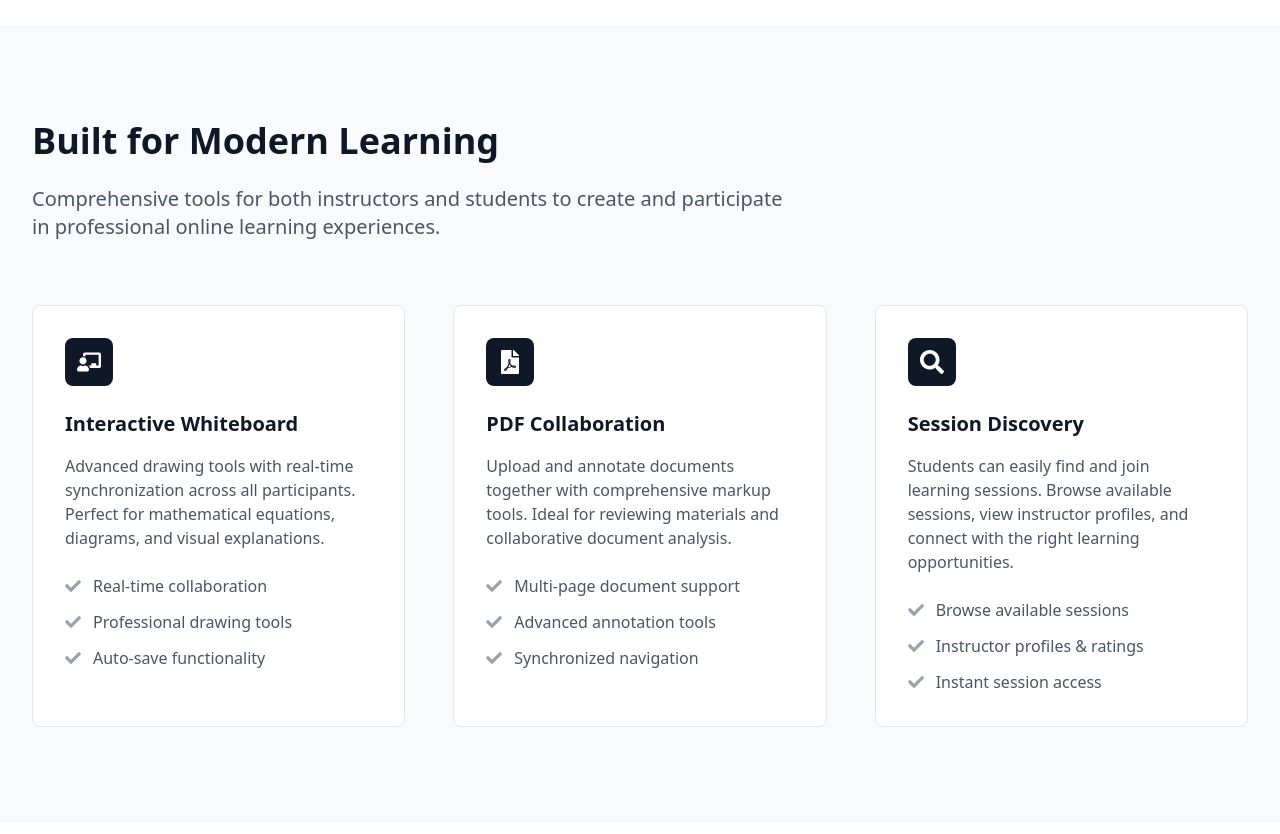
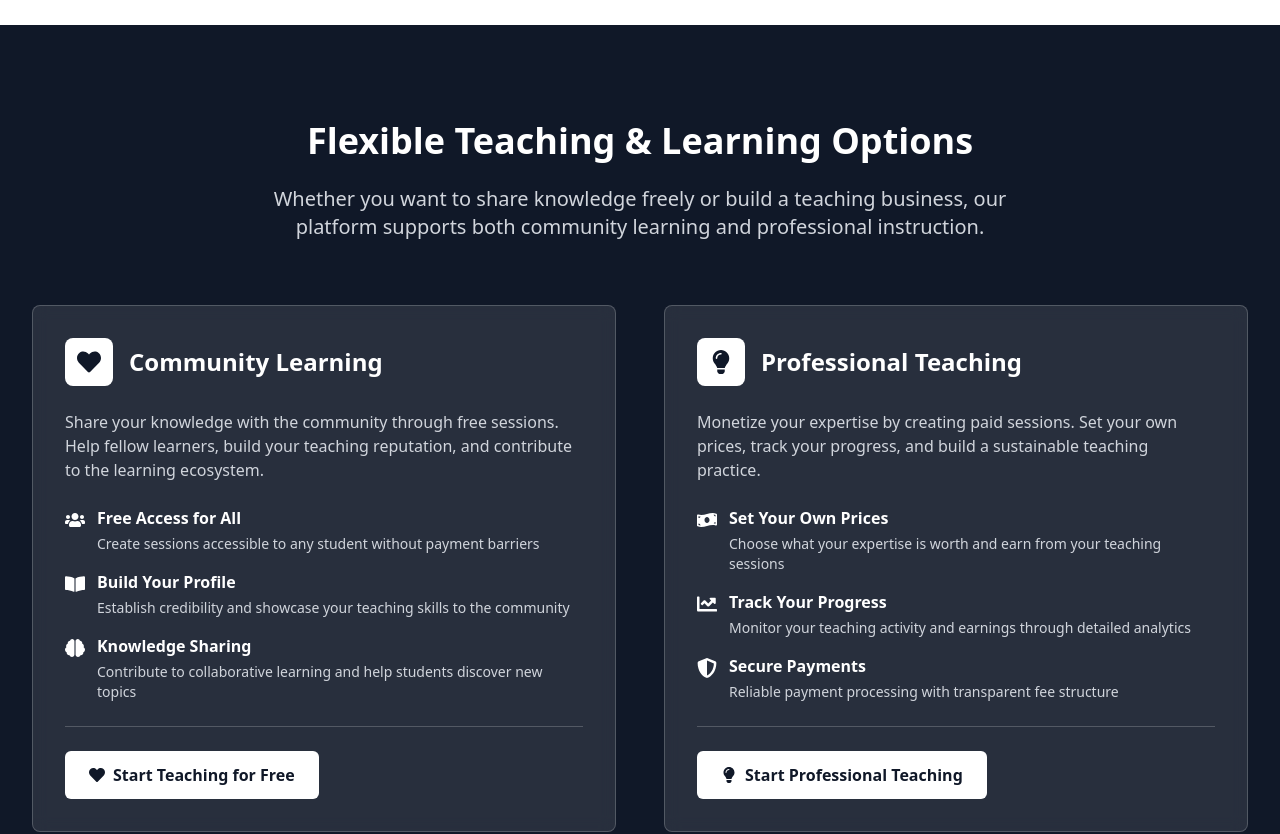
Before and after one commit to slamas559/boardly, a React (Vite) app: page / in a window 1280 px wide. Shown: the part 680-1514 px from the top of the page. Built offline with nearby package versions, Linux system fonts and the light colour scheme; no server answers.

Commit message:
text resizing and homepage redesign

```diff
--- a/src/pages/Home.jsx
+++ b/src/pages/Home.jsx
@@ -14,7 +14,22 @@ import {
   FaUserPlus,
   FaSignInAlt,
   FaCheck,
-  FaSearch
+  FaSearch,
+  FaMoneyBillWave,
+  FaChartLine,
+  FaReceipt,
+  FaCreditCard,
+  FaWallet,
+  FaPiggyBank,
+  FaCalculator,
+  FaShieldAlt,
+  FaHandHoldingUsd,
+  FaClock,
+  FaTrophy,
+  FaHeart,
+  FaBookOpen,
+  FaBrain,
+  FaLightbulb
 } from "react-icons/fa";
 
 const Home = () => {
@@ -41,7 +56,7 @@ const Home = () => {
     if (!isLoggedIn()) {
       return {
         title: "Professional Online Learning Platform",
-        subtitle: "Whether you're teaching or learning, connect through real-time collaboration tools, interactive whiteboards, and seamless document sharing.",
+        subtitle: "Connect, teach, and learn through real-time collaboration tools, interactive whiteboards, and seamless document sharing. Create free sessions to help others or offer paid sessions to share your expertise.",
         primaryCTA: "Start Free Trial",
         primaryLink: "/register",
         secondaryCTA: "Sign In",
@@ -52,7 +67,7 @@ const Home = () => {
     if (userRole === 'tutor') {
       return {
         title: "Ready to Teach?",
-        subtitle: "Create engaging learning experiences with your professional teaching tools and start your next session.",
+        subtitle: "Create engaging learning experiences with professional teaching tools. Choose to offer free sessions to help students or create paid sessions to monetize your expertise.",
         primaryCTA: "Create Session",
         primaryLink: "/create",
         secondaryCTA: "View Dashboard",
@@ -62,11 +77,11 @@ const Home = () => {
 
     return {
       title: "Ready to Learn?",
-      subtitle: "Join interactive learning sessions, collaborate with instructors, and enhance your knowledge with professional teaching tools.",
-      // primaryCTA: "Browse Sessions",
-      // primaryLink: "/browse-sessions",
+      subtitle: "Join interactive learning sessions, collaborate with instructors, and enhance your knowledge. Access both free community sessions and premium paid courses from expert tutors.",
       primaryCTA: "View Dashboard",
-      primaryLink: "/dashboard"
+      primaryLink: "/dashboard",
+      secondaryCTA: "Browse Sessions",
+      secondaryLink: "/dashboard"
     };
   };
 
@@ -153,6 +168,133 @@ const Home = () => {
         </div>
       </section>
 
+      {/* Teaching & Learning Options Section */}
+      <section className="py-24 bg-gray-900 text-white">
+        <div className="max-w-7xl mx-auto px-4 sm:px-6 lg:px-8">
+          <div className="text-center mb-16">
+            <h2 className="text-4xl font-bold mb-6">
+              Flexible Teaching & Learning Options
+            </h2>
+            <p className="text-xl text-gray-300 max-w-3xl mx-auto">
+              Whether you want to share knowledge freely or build a teaching business,
+              our platform supports both community learning and professional instruction.
+            </p>
+          </div>
+
+          <div className="grid grid-cols-1 lg:grid-cols-2 gap-12">
+            {/* Free Sessions Section */}
+            <div className="bg-white/10 backdrop-blur-sm p-8 rounded-lg border border-white/20">
+              <div className="flex items-center gap-4 mb-6">
+                <div className="w-12 h-12 bg-white rounded-lg flex items-center justify-center">
+                  <FaHeart className="w-6 h-6 text-gray-900" />
+                </div>
+                <h3 className="text-2xl font-bold">Community Learning</h3>
+              </div>
+
+              <div className="space-y-6">
+                <p className="text-gray-300">
+                  Share your knowledge with the community through free sessions. Help fellow learners,
+                  build your teaching reputation, and contribute to the learning ecosystem.
+                </p>
+
+                <div className="space-y-4">
+                  <div className="flex items-start gap-3">
+                    <FaUsers className="w-5 h-5 text-white mt-1 flex-shrink-0" />
+                    <div>
+                      <h4 className="font-semibold mb-1">Free Access for All</h4>
+                      <p className="text-gray-300 text-sm">Create sessions accessible to any student without payment barriers</p>
+                    </div>
+                  </div>
+
+                  <div className="flex items-start gap-3">
+                    <FaBookOpen className="w-5 h-5 text-white mt-1 flex-shrink-0" />
+                    <div>
+                      <h4 className="font-semibold mb-1">Build Your Profile</h4>
+                      <p className="text-gray-300 text-sm">Establish credibility and showcase your teaching skills to the community</p>
+                    </div>
+                  </div>
+
+                  <div className="flex items-start gap-3">
+                    <FaBrain className="w-5 h-5 text-white mt-1 flex-shrink-0" />
+                    <div>
+                      <h4 className="font-semibold mb-1">Knowledge Sharing</h4>
+                      <p className="text-gray-300 text-sm">Contribute to collaborative learning and help students discover new topics</p>
+                    </div>
+                  </div>
+                </div>
+
+                {!isLoggedIn() && (
+                  <div className="pt-6 border-t border-white/20">
+                    <Link
+                      to="/register"
+                      className="inline-flex items-center gap-2 bg-white text-gray-900 px-6 py-3 rounded-md hover:bg-gray-100 transition-colors font-semibold"
+                    >
+                      <FaHeart className="w-4 h-4" />
+                      Start Teaching for Free
+                    </Link>
+                  </div>
+                )}
+              </div>
+            </div>
+
+            {/* Paid Sessions Section */}
+            <div className="bg-white/10 backdrop-blur-sm p-8 rounded-lg border border-white/20">
+              <div className="flex items-center gap-4 mb-6">
+                <div className="w-12 h-12 bg-white rounded-lg flex items-center justify-center">
+                  <FaLightbulb className="w-6 h-6 text-gray-900" />
+                </div>
+                <h3 className="text-2xl font-bold">Professional Teaching</h3>
+              </div>
+
+              <div className="space-y-6">
+                <p className="text-gray-300">
+                  Monetize your expertise by creating paid sessions. Set your own prices,
+                  track your progress, and build a sustainable teaching practice.
+                </p>
+
+                <div className="space-y-4">
+                  <div className="flex items-start gap-3">
+                    <FaMoneyBillWave className="w-5 h-5 text-white mt-1 flex-shrink-0" />
+                    <div>
+                      <h4 className="font-semibold mb-1">Set Your Own Prices</h4>
+                      <p className="text-gray-300 text-sm">Choose what your expertise is worth and earn from your teaching sessions</p>
+                    </div>
+                  </div>
+
+                  <div className="flex items-start gap-3">
+                    <FaChartLine className="w-5 h-5 text-white mt-1 flex-shrink-0" />
+                    <div>
+                      <h4 className="font-semibold mb-1">Track Your Progress</h4>
+                      <p className="text-gray-300 text-sm">Monitor your teaching activity and earnings through detailed analytics</p>
+                    </div>
+                  </div>
+
+                  <div className="flex items-start gap-3">
+                    <FaShieldAlt className="w-5 h-5 text-white mt-1 flex-shrink-0" />
+                    <div>
+                      <h4 className="font-semibold mb-1">Secure Payments</h4>
+                      <p className="text-gray-300 text-sm">Reliable payment processing with transparent fee structure</p>
+                    </div>
+                  </div>
+                </div>
+
+                {!isLoggedIn() && (
+                  <div className="pt-6 border-t border-white/20">
+                    <Link
+                      to="/register"
+                      className="inline-flex items-center gap-2 bg-white text-gray-900 px-6 py-3 rounded-md hover:bg-gray-100 transition-colors font-semibold"
+                    >
+                      <FaLightbulb className="w-4 h-4" />
+                      Start Professional Teaching
+                    </Link>
+                  </div>
+                )}
+              </div>
+            </div>
+          </div>
+        </div>
+      </section>
+
       {/* Features Section */}
       <section className="py-24 bg-gray-50">
         <div className="max-w-7xl mx-auto px-4 sm:px-6 lg:px-8">
@@ -229,20 +371,20 @@ const Home = () => {
                 <FaSearch className="w-6 h-6 text-white" />
               </div>
               <h3 className="text-xl font-semibold text-gray-900 mb-4">
-                Session Discovery
+                Session Discovery & Management
               </h3>
               <p className="text-gray-600 mb-6">
-                Students can easily find and join learning sessions. Browse available
-                sessions, view instructor profiles, and connect with the right learning opportunities.
+                Easily find learning opportunities or manage your teaching sessions.
+                Access both free community sessions and premium courses with transparent pricing.
               </p>
               <ul className="space-y-3">
                 <li className="flex items-center text-gray-600">
                   <FaCheck className="w-4 h-4 text-gray-400 mr-3" />
-                  Browse available sessions
+                  Browse free & paid sessions
                 </li>
                 <li className="flex items-center text-gray-600">
                   <FaCheck className="w-4 h-4 text-gray-400 mr-3" />
-                  Instructor profiles & ratings
+                  Simple payment tracking
                 </li>
                 <li className="flex items-center text-gray-600">
                   <FaCheck className="w-4 h-4 text-gray-400 mr-3" />
@@ -287,11 +429,11 @@ const Home = () => {
                 <div className="w-10 h-10 bg-gray-900 rounded-full flex items-center justify-center text-white font-bold text-lg mr-4">
                   2
                 </div>
-                <h3 className="text-xl font-semibold text-gray-900">Start Learning</h3>
+                <h3 className="text-xl font-semibold text-gray-900">Start Teaching or Learning</h3>
               </div>
               <p className="text-gray-600 pl-14">
-                Instructors create interactive sessions while students discover and
-                join learning opportunities that match their interests and goals.
+                Instructors can create free or paid sessions while students discover and
+                join learning opportunities that match their interests and budget.
               </p>
             </div>
 
@@ -340,21 +482,29 @@ const Home = () => {
       <section className="py-24">
         <div className="max-w-4xl mx-auto px-4 sm:px-6 lg:px-8 text-center">
           <h2 className="text-4xl font-bold text-gray-900 mb-6">
-            Ready to Start Learning?
+            Ready to Start Learning or Teaching?
           </h2>
           <p className="text-xl text-gray-600 mb-10">
             Join thousands of instructors and students who use our platform for
-            professional online learning and collaborative educational experiences.
+            collaborative learning experiences. Choose your path: share knowledge freely or build your teaching business.
           </p>
           <div className="flex flex-col sm:flex-row gap-4 justify-center">
             {isLoggedIn() ? (
               userRole === 'tutor' && (
+                <>
                   <Link
                     to="/create"
                     className="bg-gray-900 text-white px-8 py-4 rounded-md hover:bg-gray-800 transition-colors font-semibold text-lg"
                   >
                     Create Your First Session
                   </Link>
+                  <Link
+                    to="/dashboard"
+                    className="border-2 border-gray-300 text-gray-700 px-8 py-4 rounded-md hover:border-gray-400 hover:text-gray-900 transition-colors font-semibold text-lg"
+                  >
+                    View Dashboard
+                  </Link>
+                </>
               )
             ) : (
               <>
--- a/src/pages/Profile.jsx
+++ b/src/pages/Profile.jsx
@@ -76,6 +76,7 @@ const Profile = () => {
         headers: { Authorization: `Bearer ${token}` }
       });
       setUser(res.data);
+      // console.log(res.data);
       setForm({
         name: res.data.name || '',
         email: res.data.email || '',
```
Also changed, not shown: src/components/WhiteboardLayout.jsx (+36 -6 lines), src/pages/CreateRoom.jsx (+4 -4 lines). Lines whose indentation alone changed are shown as unchanged.
